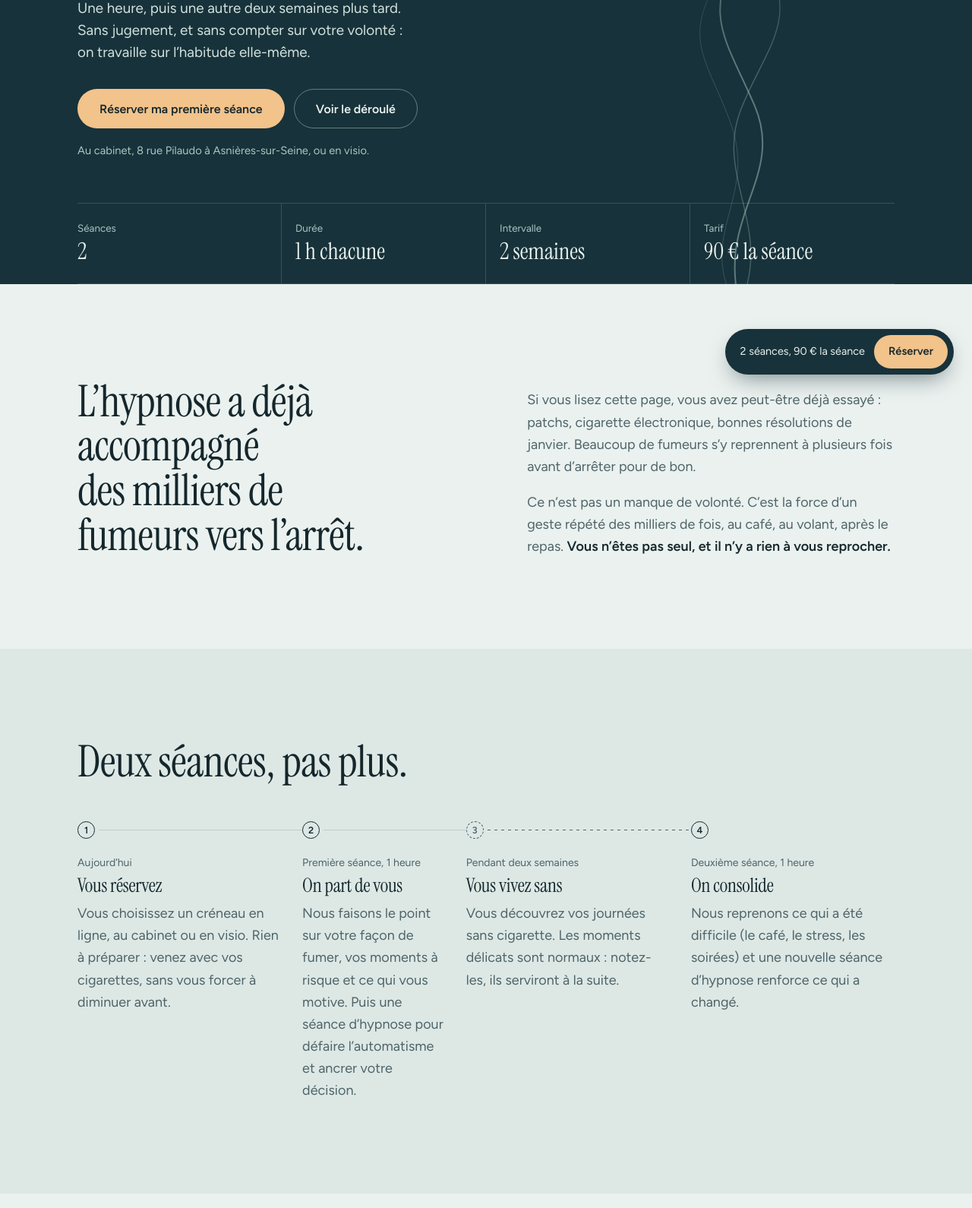
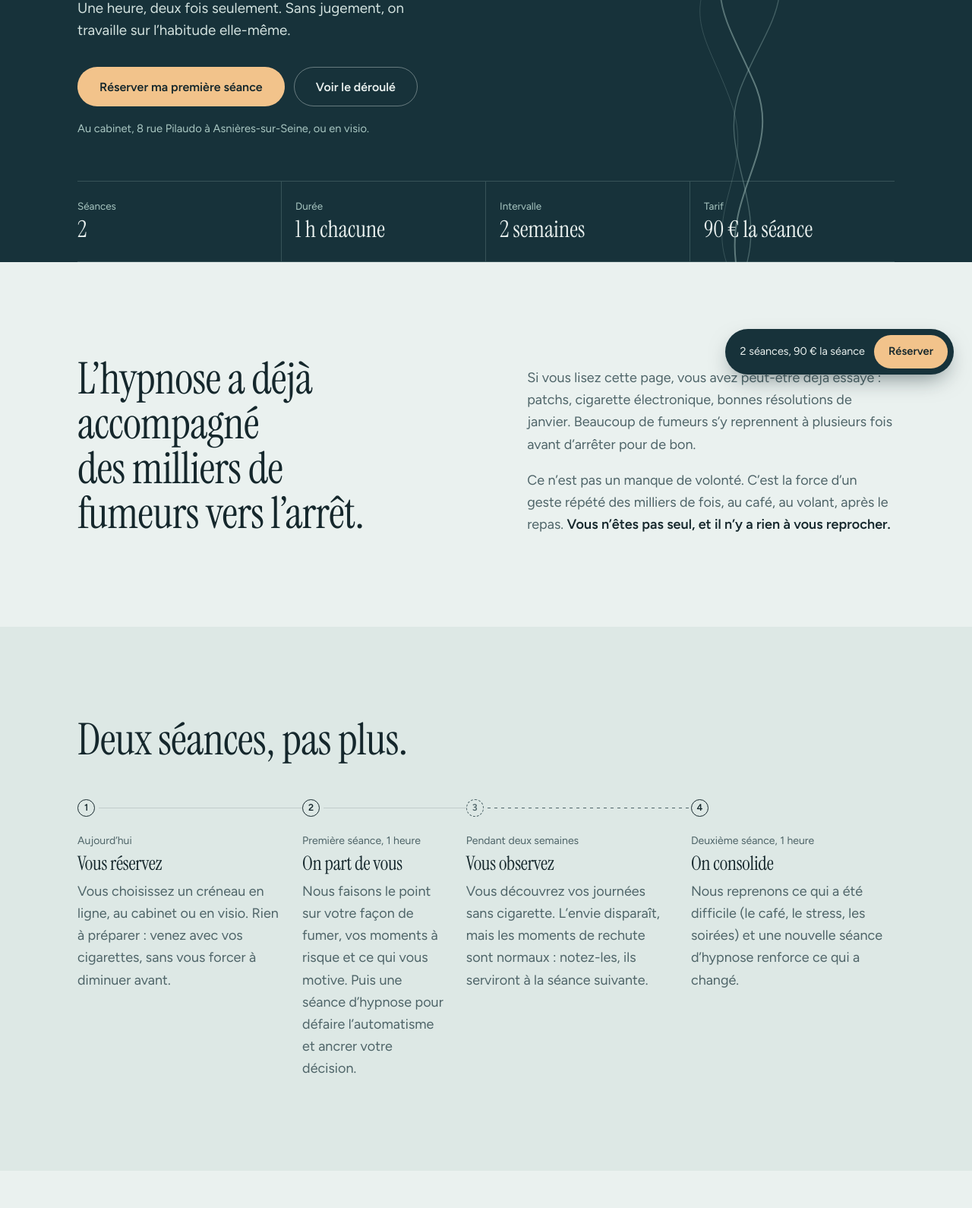
Before and after one commit to guillim/chapitreun, a plain HTML site: page landing-page/index.html in a window 1280 px wide. Shown: the part 391-1981 px from the top of the page at 76% size. Drawn offline with Linux system fonts and the light colour scheme.

Commit message:
Textes : retours du fondateur (accueil, déroulé, qui je suis, médecin) (#77)
- Accueil : « Une heure, deux fois seulement. Sans jugement, on travaille
  sur l'habitude elle-même. »
- Déroulé, étape 3 : « Vous observez », l'envie disparaît, les moments
  de rechute sont normaux et serviront à la séance suivante.
- Qui je suis : praticien en hypnose ericksonienne (sans « humaniste »),
  accompagnement clair.
- Section médecin : titre « L'hypnose travaille autre chose. »


Claude-Session: https://claude.ai/code/session_019HF9S6DwAcLcgbrb6rb59y

Co-authored-by: Claude <noreply@anthropic.com>

```diff
--- a/landing-page/index.html
+++ b/landing-page/index.html
@@ -52,7 +52,7 @@
     </svg>
     <div class="wrap hero__in">
       <h1 class="display">Deux séances d’hypnose pour vous aider à arrêter de fumer.</h1>
-      <p class="lead">Une heure, puis une autre deux semaines plus tard. Sans jugement, et sans compter sur votre volonté&nbsp;: on travaille sur l’habitude elle-même.</p>
+      <p class="lead">Une heure, deux fois seulement. Sans jugement, on travaille sur l’habitude elle-même.</p>
       <div class="hero__cta">
         <a class="btn btn--aube" href="https://calendar.app.google/i79gkohfd7R7XetLA" target="_blank" rel="noopener" data-book="hero">Réserver ma première séance</a>
         <a class="btn btn--line" href="#parcours">Voir le déroulé</a>
@@ -99,8 +99,8 @@
         <li class="step step--gap">
           <span class="step__n">3</span>
           <p class="step__when">Pendant deux semaines</p>
-          <h3 class="h3">Vous vivez sans</h3>
-          <p>Vous découvrez vos journées sans cigarette. Les moments délicats sont normaux&nbsp;: notez-les, ils serviront à la suite.</p>
+          <h3 class="h3">Vous observez</h3>
+          <p>Vous découvrez vos journées sans cigarette. L’envie disparaît, mais les moments de rechute sont normaux&nbsp;: notez-les, ils serviront à la séance suivante.</p>
         </li>
         <li class="step">
           <span class="step__n">4</span>
@@ -153,7 +153,7 @@
       <figure class="me__photo"><span class="me__initials" aria-hidden="true">GL</span></figure>
       <div>
         <h2 class="h2">Guillaume Lancrenon</h2>
-        <p class="text">Praticien en hypnose humaniste et ericksonienne, je reçois au cabinet à Asnières-sur-Seine et en visio. J’ai choisi de me consacrer à l’arrêt du tabac&nbsp;: un objectif précis, un format court, un accompagnement clair du premier rendez-vous au dernier.</p>
+        <p class="text">Praticien en hypnose ericksonienne, je reçois au cabinet à Asnières-sur-Seine et en visio. J’ai choisi de me consacrer à l’arrêt du tabac&nbsp;: un objectif précis, un format court, un accompagnement clair.</p>
         <ul class="creds">
           <li>Technicien 1 en hypnose, IFHE Paris (Institut Français d’Hypnose Humaniste &amp; Ericksonienne), 2026</li>
           <li>Praticien 1 en hypnose, IFHE Paris, 2026</li>
@@ -166,7 +166,7 @@
   <!-- ── Honnêtement ── -->
   <section class="sec sec--deep" id="medecin">
     <div class="wrap wrap--narrow honest">
-      <h2 class="h2">L’hypnose ne remplace pas votre médecin.</h2>
+      <h2 class="h2">L’hypnose travaille autre chose.</h2>
       <p class="text">C’est un accompagnement, pas un traitement. Elle se combine très bien avec un suivi par votre médecin ou un tabacologue, et avec des substituts nicotiniques si vous en utilisez.</p>
       <p class="text">Si vous êtes enceinte, sous traitement, ou suivi pour un trouble psychiatrique ou une épilepsie, parlez-en à votre médecin avant de réserver.</p>
       <p class="text">Pour un suivi gratuit par des tabacologues&nbsp;: <a href="https://www.tabac-info-service.fr/" target="_blank" rel="noopener">Tabac Info Service</a>, au 39&nbsp;89.</p>
```
Also changed, not shown: 1 other file.
